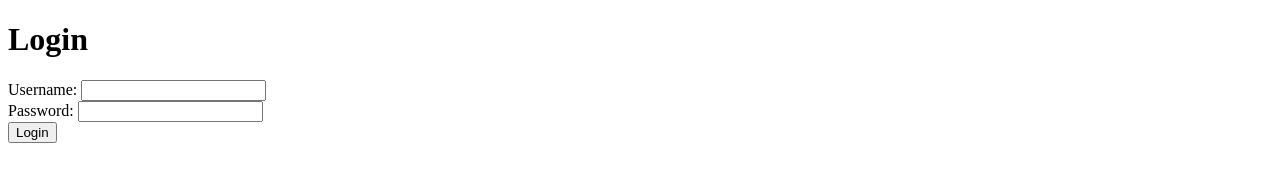
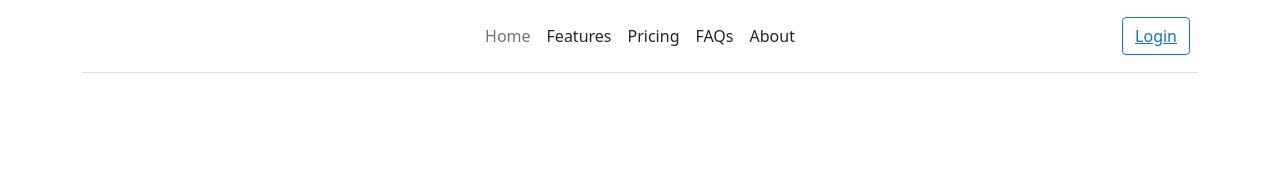
Before and after one commit to soft1c/balkan_leaks, a plain HTML site: page public/index.html in a window 1280 px wide. Drawn offline with nearby package versions, Linux system fonts and the light colour scheme.

Commit message:
Update index.html

```diff
--- a/public/index.html
+++ b/public/index.html
@@ -1,82 +1,34 @@
-<!DOCTYPE html>
+<!doctype html>
+<html lang="en">
+  <head>
+    <meta charset="utf-8">
+    <meta name="viewport" content="width=device-width, initial-scale=1">
+    <link href="https://cdn.jsdelivr.net/npm/bootstrap@5.0.2/dist/css/bootstrap.min.css" rel="stylesheet" integrity="sha384-EVSTQN3/azprG1Anm3QDgpJLIm9Nao0Yz1ztcQTwFspd3yD65VohhpuuCOmLASjC" crossorigin="anonymous">
+    <title>Blog</title>
+  </head>
+  <body>
+    <div class="container">
+      <header class="d-flex flex-wrap align-items-center justify-content-center justify-content-md-between py-3 mb-4 border-bottom">
+        <a href="/" class="d-flex align-items-center col-md-3 mb-2 mb-md-0 text-dark text-decoration-none">
+          <svg class="bi me-2" width="40" height="32" role="img" aria-label="Bootstrap"><use xlink:href="#bootstrap"></use></svg>
+        </a>
 
-<html
+        <ul class="nav col-12 col-md-auto mb-2 justify-content-center mb-md-0">
+          <li><a href="#" class="nav-link px-2 link-secondary">Home</a></li>
+          <li><a href="#" class="nav-link px-2 link-dark">Features</a></li>
+          <li><a href="#" class="nav-link px-2 link-dark">Pricing</a></li>
+          <li><a href="#" class="nav-link px-2 link-dark">FAQs</a></li>
+          <li><a href="#" class="nav-link px-2 link-dark">About</a></li>
+        </ul>
 
-lang="en">
+        <div class="col-md-3 text-end">
+          <button type="button" class="btn btn-outline-primary me-2"><a href="../public/login.html" target="_blank">Login</a></button>
+        </div>
+      </header>
+    </div>
 
-<head>
-
-
-<meta
-
-charset="UTF-8">
-
-
-<meta
-
-name="viewport"
-
-content="width=device-width, initial-scale=1.0">
-
-
-<title>Login Page</title>
-
-</head>
-
-<body>
-
-
-<h1>Login</h1>
-
-
-<form
-
-action="/login"
-
-method="post">
-
-
-<label
-
-for="username">Username:</label>
-
-
-<input
-
-type="text"
-
-name="username"
-
-id="username"
-
-required>
-
-
-<br>
-
-
-<label
-
-for="password">Password:</label>
-
-
-<input
-
-type="password"
-
-name="password"
-
-id="password"
-
-required>
-
-
-<br>
-
-
-<button
-
-type="submit">Login</button>
-  </form>
-</body>
+    <script src="https://cdn.jsdelivr.net/npm/bootstrap@5.0.2/dist/js/bootstrap.bundle.min.js" integrity="sha384-MrcW6ZMFYlzcLA8Nl+NtUVF0sA7MsXsP1UyJoMp4YLEuNSfAP+JcXn/tWtIaxVXM" crossorigin="anonymous"></script>
+    <script src="https://cdn.jsdelivr.net/npm/@popperjs/core@2.9.2/dist/umd/popper.min.js" integrity="sha384-IQsoLXl5PILFhosVNubq5LC7Qb9DXgDA9i+tQ8Zj3iwWAwPtgFTxbJ8NT4GN1R8p" crossorigin="anonymous"></script>
+    <script src="https://cdn.jsdelivr.net/npm/bootstrap@5.0.2/dist/js/bootstrap.min.js" integrity="sha384-cVKIPhGWiC2Al4u+LWgxfKTRIcfu0JTxR+EQDz/bgldoEyl4H0zUF0QKbrJ0EcQF" crossorigin="anonymous"></script>
+  </body>
 </html>
```
